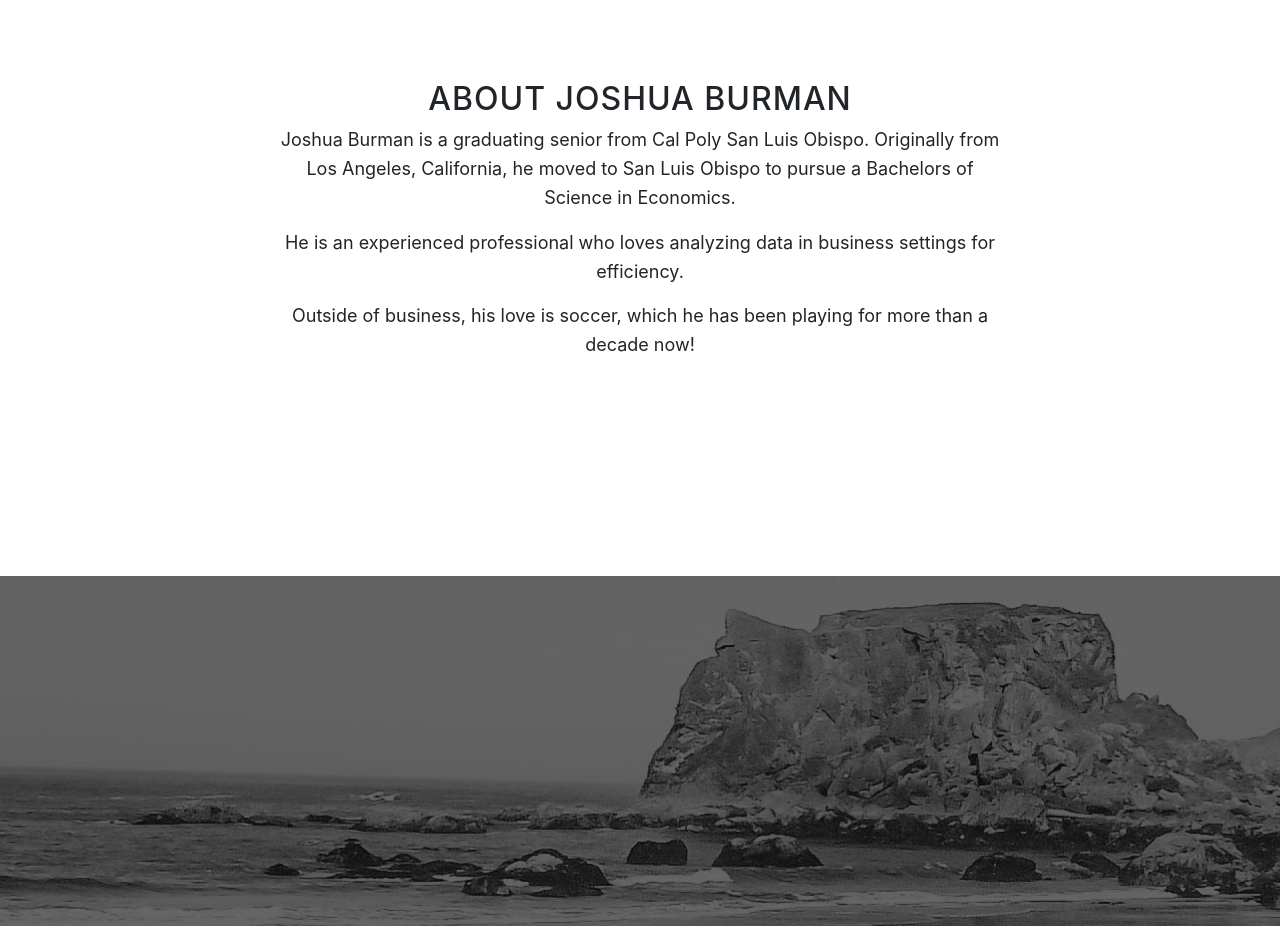
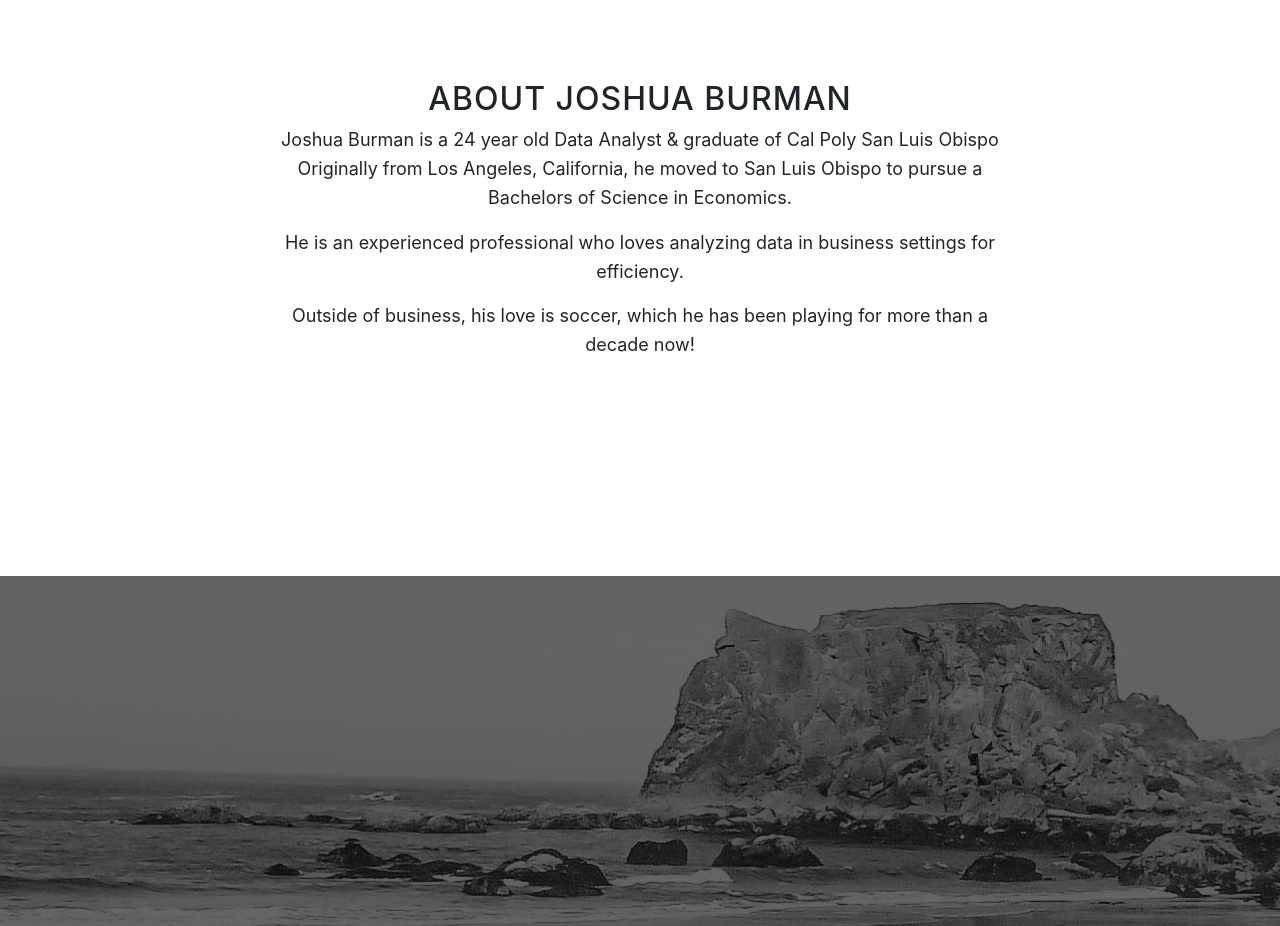
Before and after one commit to jlburman96/jlburman96.github.io, a website with bundled scripts: page index.html in a window 1280 px wide. Shown: the part 920-1846 px from the top of the page. Built offline with nearby package versions, Linux system fonts and the light colour scheme.

Commit message:
Update index.html

```diff
--- a/index.html
+++ b/index.html
@@ -72,7 +72,7 @@
         <div class="row">
           <div class="col-lg-8 mx-auto">
             <h2>About Joshua Burman</h2>
-            <p>Joshua Burman is a graduating senior from Cal Poly San Luis Obispo.
+            <p>Joshua Burman is a 24 year old Data Analyst & graduate of Cal Poly San Luis Obispo
                Originally from Los Angeles, California, he moved to San Luis Obispo to pursue a Bachelors of Science in Economics.</p>
             <p> He is an experienced professional who loves analyzing data in business settings for efficiency.</p>
             <p>Outside of business, his love is soccer, which he has been playing for more than a decade now!</p>
```
